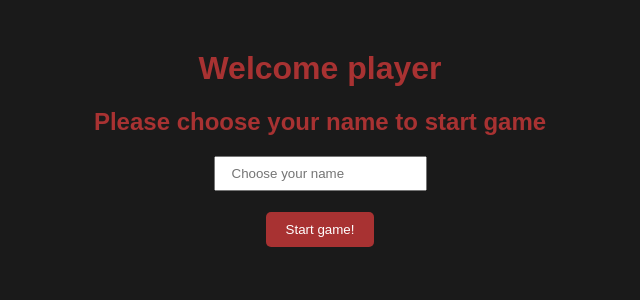
After one commit to Royr9/EOQ-3, a Flask app: page /start-game in a window 1280 px wide. The commit adds this page. Shown: the top 300 px of the page, without its empty margins (320-960 px from the left). Run offline with Flask 3, Linux system fonts and the light colour scheme.

Commit message:
start screen

```diff
--- a/app.py
+++ b/app.py
@@ -7,13 +7,27 @@ app.secret_key = 'fdkdlsfsbvbsadfsdf'
 
 levels = load()
 level = levels[0]
-player = Player(name="notDemonFrank", health=100)
+player = None
+
+
+@app.route("/start-game", methods=['GET', 'POST'])
+
+def start_game():
+    global player  # noqa: PLW0603
+    if request.method == "GET":
+        return render_template("start-screen.html")
+
+    player = Player(request.form.get("username"), health=100)
+
+    return redirect("/")
+
 
 @app.route('/')
 def game():
+    if not player:
+        return redirect("/start-game")
     location = level.get_current_location()
     actions = location.get_action_names()
-
     return render_template('game.html', location=location, actions=actions, player=player)
 
 @app.route('/choose_action', methods=['POST'])
--- a/game_objects/player.py
+++ b/game_objects/player.py
@@ -52,6 +52,7 @@ class Player:
         """
         return self.inventory.get_armor()
 
+
     def __str__(self):
         """
         Return a string representation of the Player object.
--- a/static/style.css
+++ b/static/style.css
@@ -79,3 +79,7 @@ nav span {
 .items span:hover {
     background-color: #8e44ad;
 }
+
+input{
+    padding: 0.5rem 1rem;
+}
--- /dev/null
+++ b/templates/start-screen.html
@@ -0,0 +1,19 @@
+<!DOCTYPE html>
+<html lang="en">
+<head>
+    <meta charset="UTF-8">
+    <meta name="viewport" content="width=device-width, initial-scale=1.0">
+    <link rel="stylesheet" href="{{ url_for('static', filename='style.css') }}">
+    <title>Game</title>
+</head>
+<body>
+    <h1>Welcome player</h1>
+    <h2>Please choose your name to start game</h2>
+    <form action="/start-game" method="post">
+        <p>
+            <input autocomplete="off" name="username" type="text" placeholder="Choose your name">
+        </p>
+        <button type="submit">Start game!</button>
+    </form>
+</body>
+</html>
```
